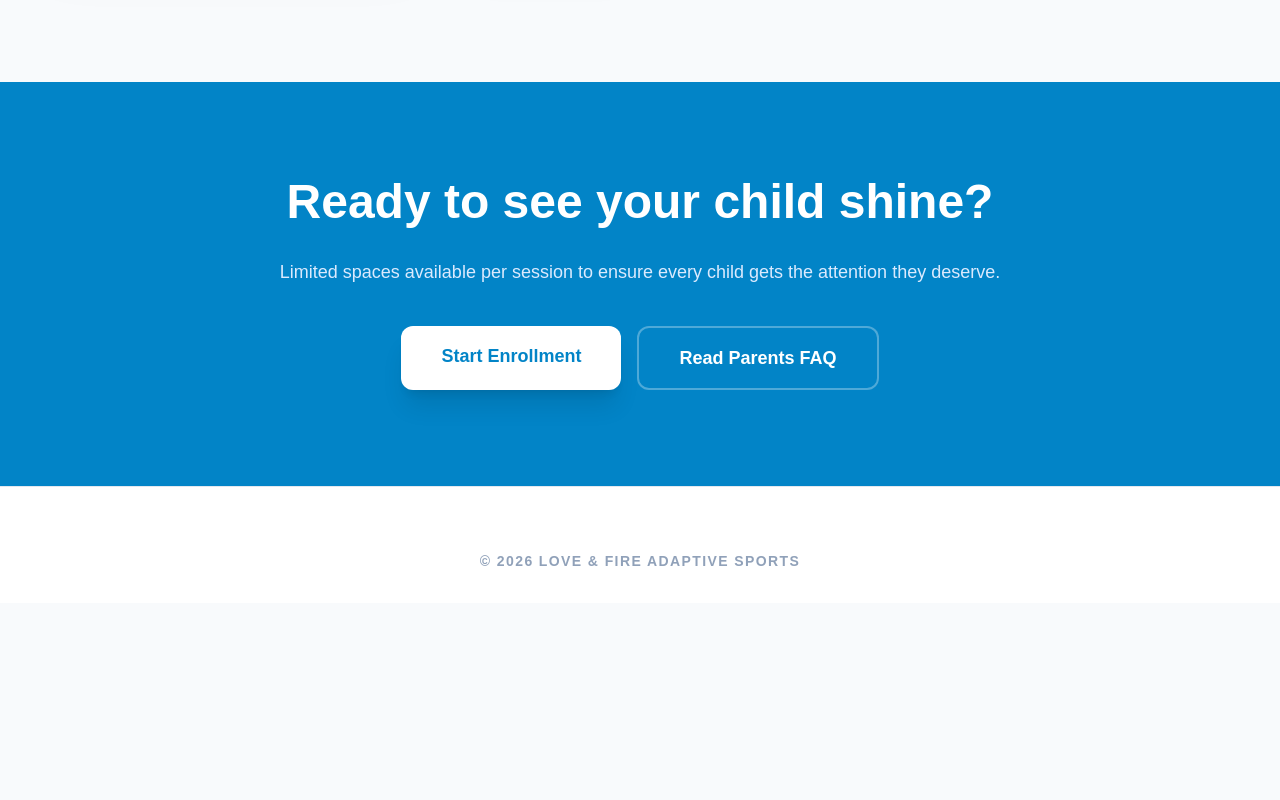
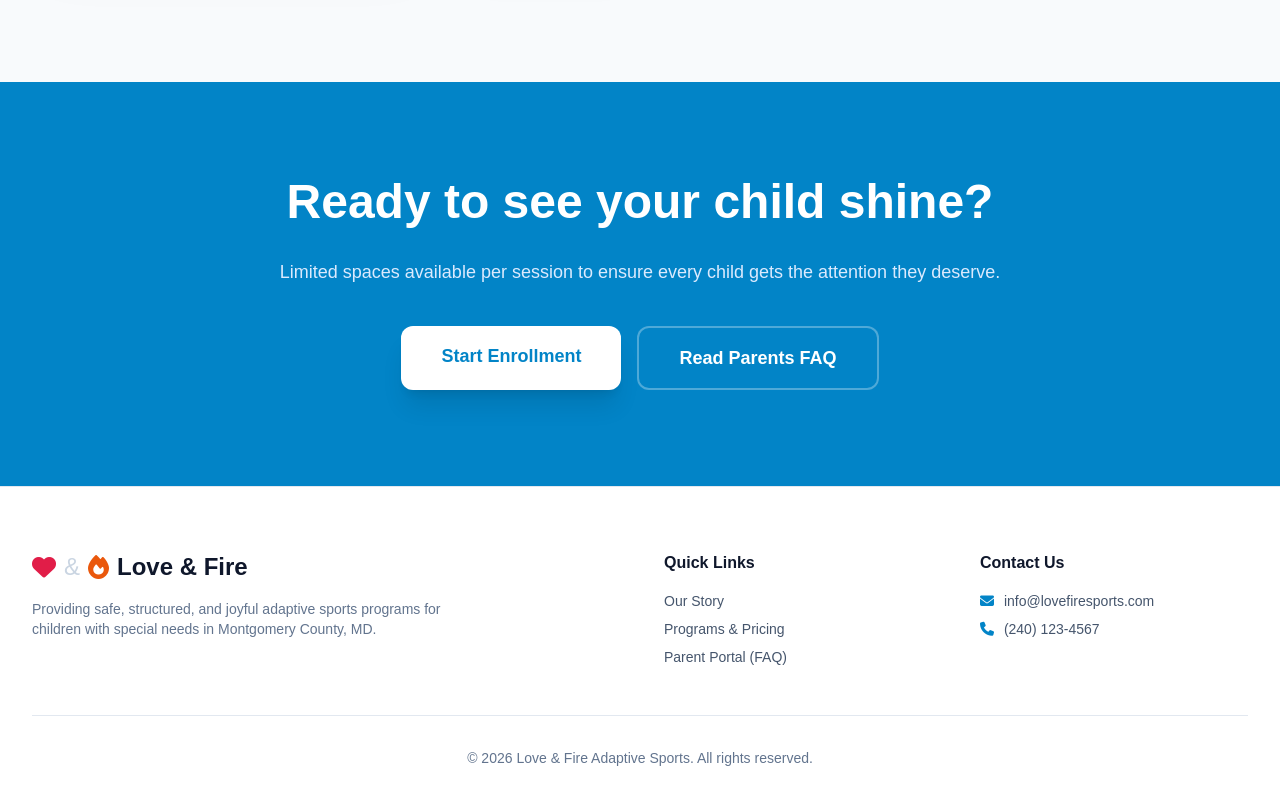
Before and after one commit to Dom4002/front_autisme, a website built with Vite: page programs.html in a window 1280 px wide. Shown: the part 1755-2555 px from the top of the page. Before the commit the page ends 2358 px from the top, so only its background shows below. Built offline with nearby package versions, Linux system fonts and the light colour scheme; no server answers.

Commit message:
Update programs.html

```diff
--- a/programs.html
+++ b/programs.html
@@ -187,10 +187,36 @@
 
     </main>
 
-    <!-- FOOTER (À copier de index.html) -->
+   <!-- FOOTER (À copier sur toutes les pages) -->
     <footer class="bg-white border-t border-slate-200 pt-16 pb-8">
-        <div class="max-w-7xl mx-auto px-4 text-center">
-            <p class="text-slate-400 text-sm uppercase tracking-widest font-bold">© 2026 Love & Fire Adaptive Sports</p>
+        <div class="max-w-7xl mx-auto px-4 sm:px-6 lg:px-8">
+            <div class="grid grid-cols-1 md:grid-cols-4 gap-12 mb-12">
+                <div class="col-span-1 md:col-span-2">
+                    <div class="flex items-center gap-2 mb-4 text-2xl">
+                        <i class="fa-solid fa-heart text-brand-love"></i><span class="text-slate-300">&</span><i class="fa-solid fa-fire text-brand-fire"></i>
+                        <span class="font-display font-bold text-slate-900">Love & Fire</span>
+                    </div>
+                    <p class="text-slate-500 text-sm max-w-md">Providing safe, structured, and joyful adaptive sports programs for children with special needs in Montgomery County, MD.</p>
+                </div>
+                <div>
+                    <h4 class="font-bold text-slate-900 mb-4">Quick Links</h4>
+                    <ul class="space-y-2 text-sm text-slate-600">
+                        <li><a href="about.html" class="hover:text-brand-trust">Our Story</a></li>
+                        <li><a href="programs.html" class="hover:text-brand-trust">Programs & Pricing</a></li>
+                        <li><a href="parents.html" class="hover:text-brand-trust">Parent Portal (FAQ)</a></li>
+                    </ul>
+                </div>
+                <div>
+                    <h4 class="font-bold text-slate-900 mb-4">Contact Us</h4>
+                    <ul class="space-y-2 text-sm text-slate-600">
+                        <li><i class="fa-solid fa-envelope w-5 text-brand-trust"></i> info@lovefiresports.com</li>
+                        <li><i class="fa-solid fa-phone w-5 text-brand-trust"></i> (240) 123-4567</li>
+                    </ul>
+                </div>
+            </div>
+            <div class="border-t border-slate-200 pt-8 text-center text-slate-500 text-sm">
+                © 2026 Love & Fire Adaptive Sports. All rights reserved.
+            </div>
         </div>
     </footer>
 
```
